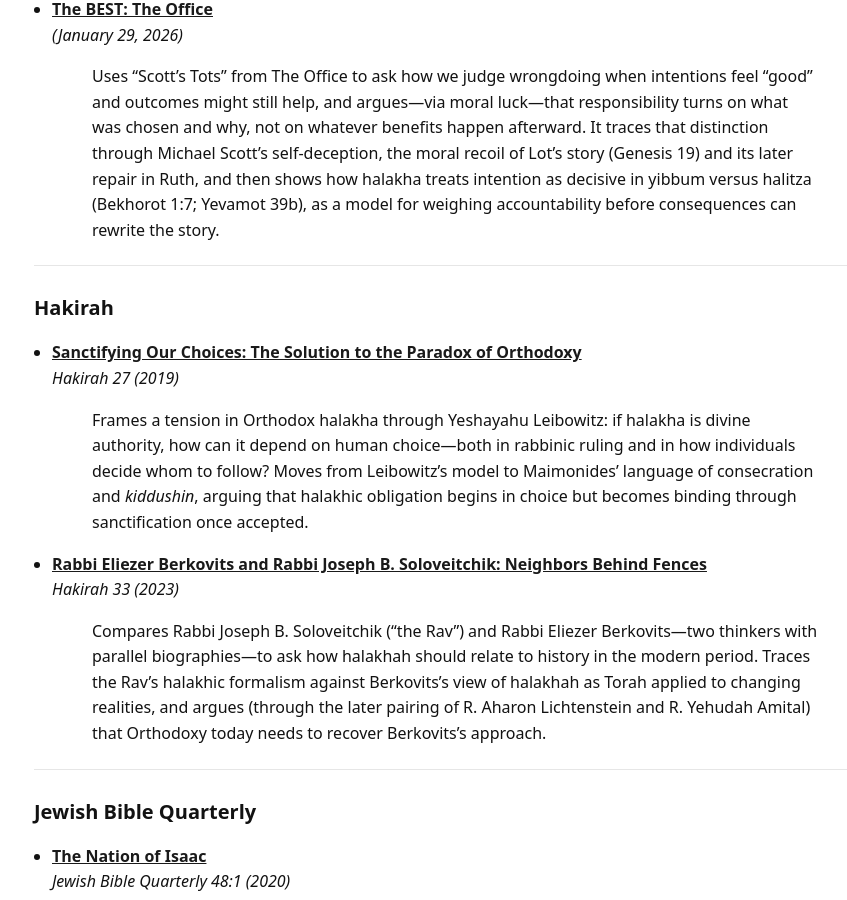
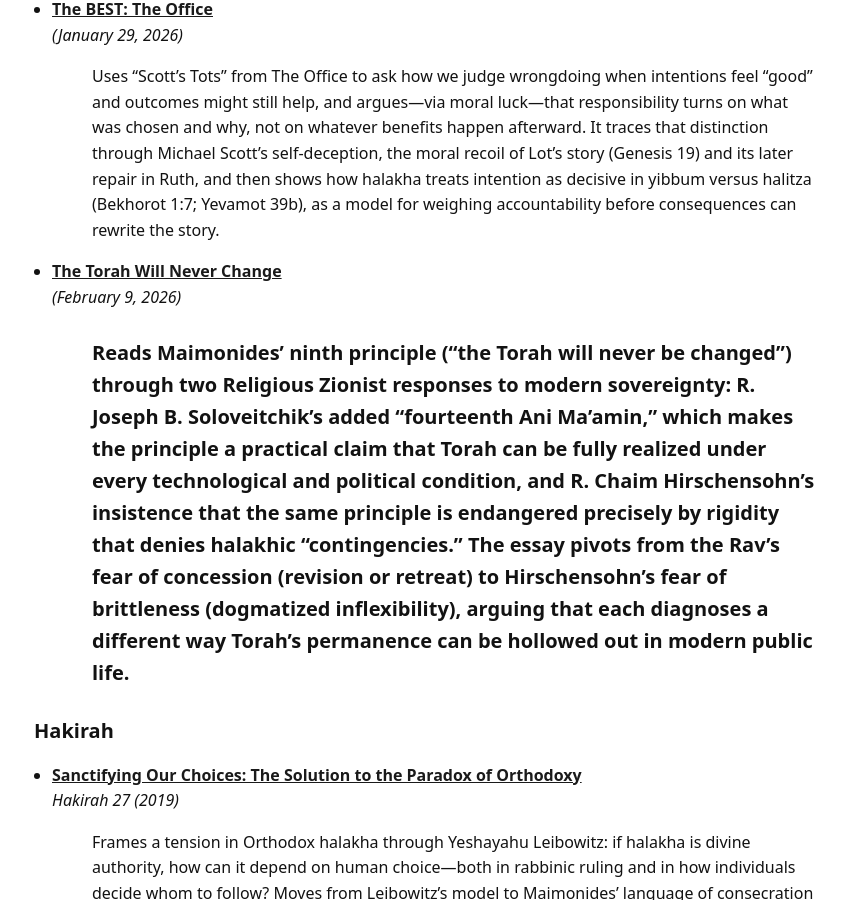
Before and after one commit to davidcurwin/davidcurwin.github.io, a Jekyll site: the page built from essays.md, in a window 1280 px wide and 900 px high, scrolled down 2073 px. Shown: the whole window, without its empty margins (194-1041 px from the left). Built offline with Jekyll 4.4.1, drawn with Linux system fonts in a browser that asks for light colours.

Commit message:
Add new essays to the collection in essays.md

```diff
--- a/essays.md
+++ b/essays.md
@@ -46,7 +46,9 @@ permalink: /essays/
 - **[The BEST: The Office](https://traditiononline.org/the-best-the-office/)**
   _(January 29, 2026)_
   >Uses “Scott’s Tots” from The Office to ask how we judge wrongdoing when intentions feel “good” and outcomes might still help, and argues—via moral luck—that responsibility turns on what was chosen and why, not on whatever benefits happen afterward. It traces that distinction through Michael Scott’s self-deception, the moral recoil of Lot’s story (Genesis 19) and its later repair in Ruth, and then shows how halakha treats intention as decisive in yibbum versus halitza (Bekhorot 1:7; Yevamot 39b), as a model for weighing accountability before consequences can rewrite the story.
-
+- **[The Torah Will Never Change](https://traditiononline.org/the-torah-will-never-change/)**
+  _(February 9, 2026)_
+  >Reads Maimonides’ ninth principle (“the Torah will never be changed”) through two Religious Zionist responses to modern sovereignty: R. Joseph B. Soloveitchik’s added “fourteenth Ani Ma’amin,” which makes the principle a practical claim that Torah can be fully realized under every technological and political condition, and R. Chaim Hirschensohn’s insistence that the same principle is endangered precisely by rigidity that denies halakhic “contingencies.” The essay pivots from the Rav’s fear of concession (revision or retreat) to Hirschensohn’s fear of brittleness (dogmatized inflexibility), arguing that each diagnoses a different way Torah’s permanence can be hollowed out in modern public life.
 ---
 
 ## Hakirah
```
